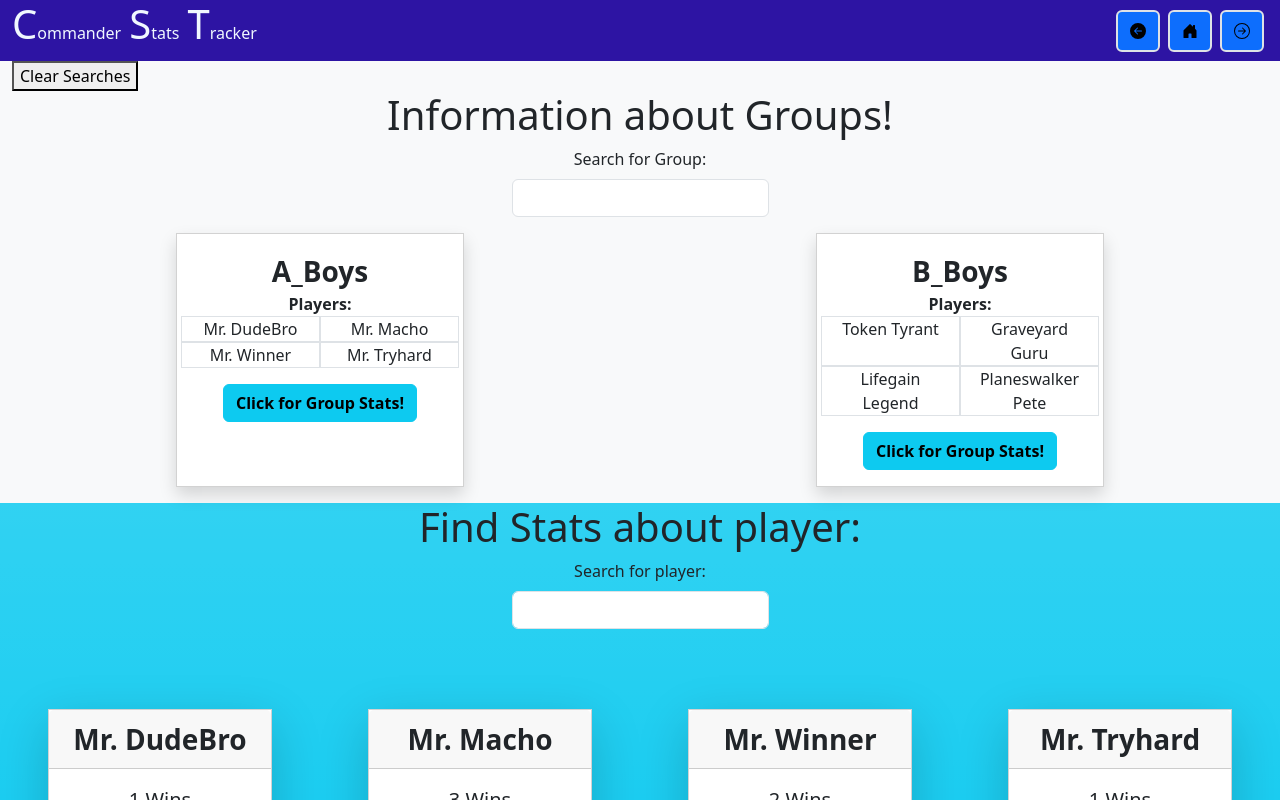
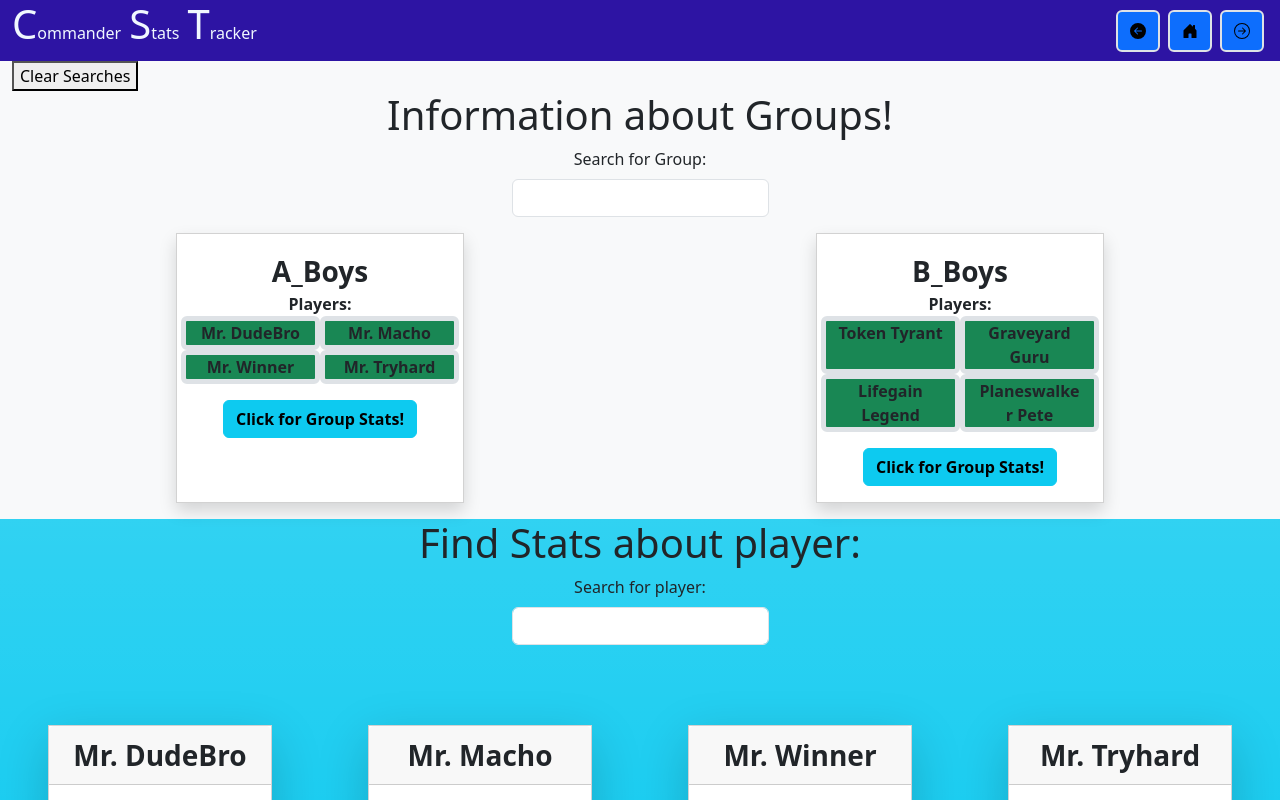
Before and after one commit to jakboa/commanderstatstracker, a React (Create React App) app: page / in a window 1280 px wide. Shown: the top 800 px of the page. Built offline with nearby package versions, Linux system fonts and the light colour scheme; no server answers.

Commit message:
v0.18.37.02 Small Update - UI attempts.

```diff
--- a/src/views/Homepage/HomepageGroupSingle.js
+++ b/src/views/Homepage/HomepageGroupSingle.js
@@ -26,7 +26,7 @@ export default function HomepageSingleGroup( {groupName, groupPlayers} ) {
                 <Row>
                 {groupPlayers[0].map((player,index) => {
                     return(
-                        <Col md={6} key={index} className="border">
+                        <Col md={6} key={index} className="border rounded border-5 bg-success fw-bold">
                             <Card.Text className="py-0 my-0">{player}</Card.Text>
                         </Col>
                     )
```
